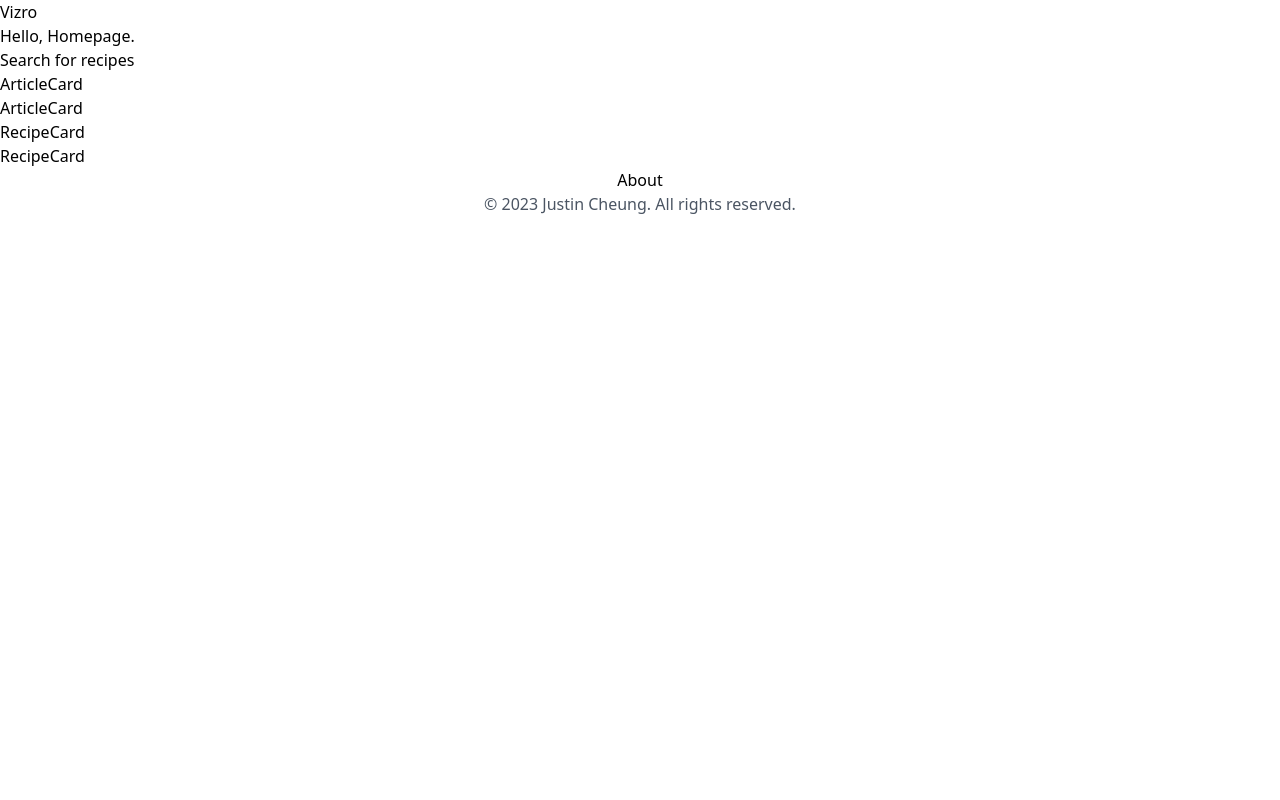
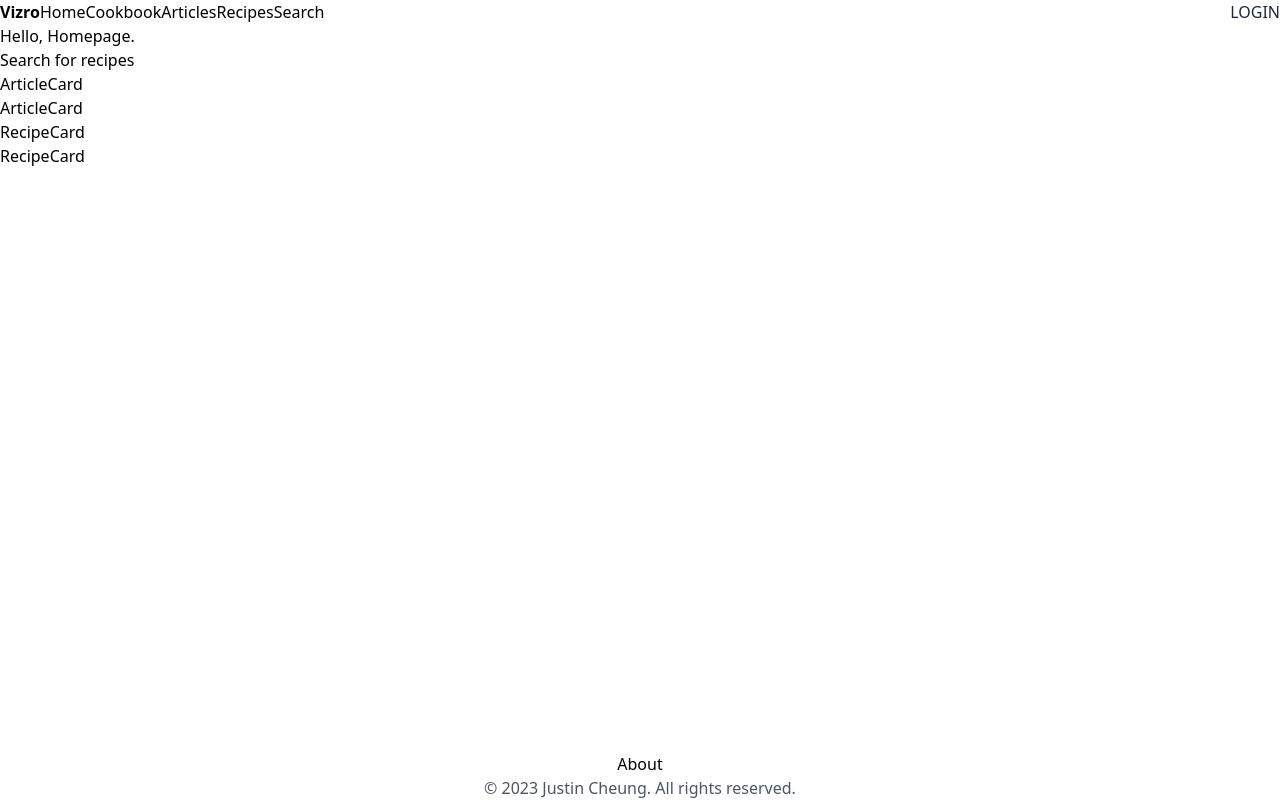
Before and after one commit to Jygsaw/comfortfood-next, a Next.js app: page / in a window 1280 px wide. Built offline with nearby package versions, Linux system fonts and the light colour scheme.

Commit message:
[CHG] Update site layout

```diff
--- a/components/Footer.tsx
+++ b/components/Footer.tsx
@@ -1,15 +1,17 @@
 import React from "react";
 import Link from "next/link";
 
-const Footer = () => (
-    <footer className="flex flex-col ">
+const Footer = () => {
+    return (
+        <div className="flex flex-col ">
             <div className="flex justify-center gap-5">
                 <Link href="/about">About</Link>
             </div>
             <div className="flex justify-center text-gray-600">
             &copy; 2023 Justin Cheung. All rights reserved.
             </div>
-    </footer>
+        </div>
     );
+};
 
 export default Footer;
--- a/components/Header.tsx
+++ b/components/Header.tsx
@@ -1,10 +1,21 @@
 import React from "react";
 import Link from "next/link";
+import NavBar from "components/NavBar";
 
-const Header = () => (
-    <header>
-        <Link href="/">Vizro</Link>
-    </header>
-);
+const Header = () => {
+    return (
+        <div className="flex">
+            <div className="w-100 font-bold">
+                <Link href="/">Vizro</Link>
+            </div>
+            <div className="flex-grow">
+                <NavBar />
+            </div>
+            <div className="text-slate-800">
+                LOGIN
+            </div>
+        </div>
+    );
+};
 
 export default Header;
--- a/components/Layout.tsx
+++ b/components/Layout.tsx
@@ -5,9 +5,17 @@ import type { PropsWithChildren, ReactNode } from "react";
 
 const Layout = ({ children }: PropsWithChildren): ReactNode => (
     <>
-        <Header />
-        <main>{children}</main>
-        <Footer />
+        <div className="min-h-screen flex flex-col">
+            <header>
+                <Header />
+            </header>
+            <main className="flex-grow">
+                {children}
+            </main>
+            <footer>
+                <Footer />
+            </footer>
+        </div>
     </>
 );
 
```
Lines whose indentation alone changed are shown as unchanged.
